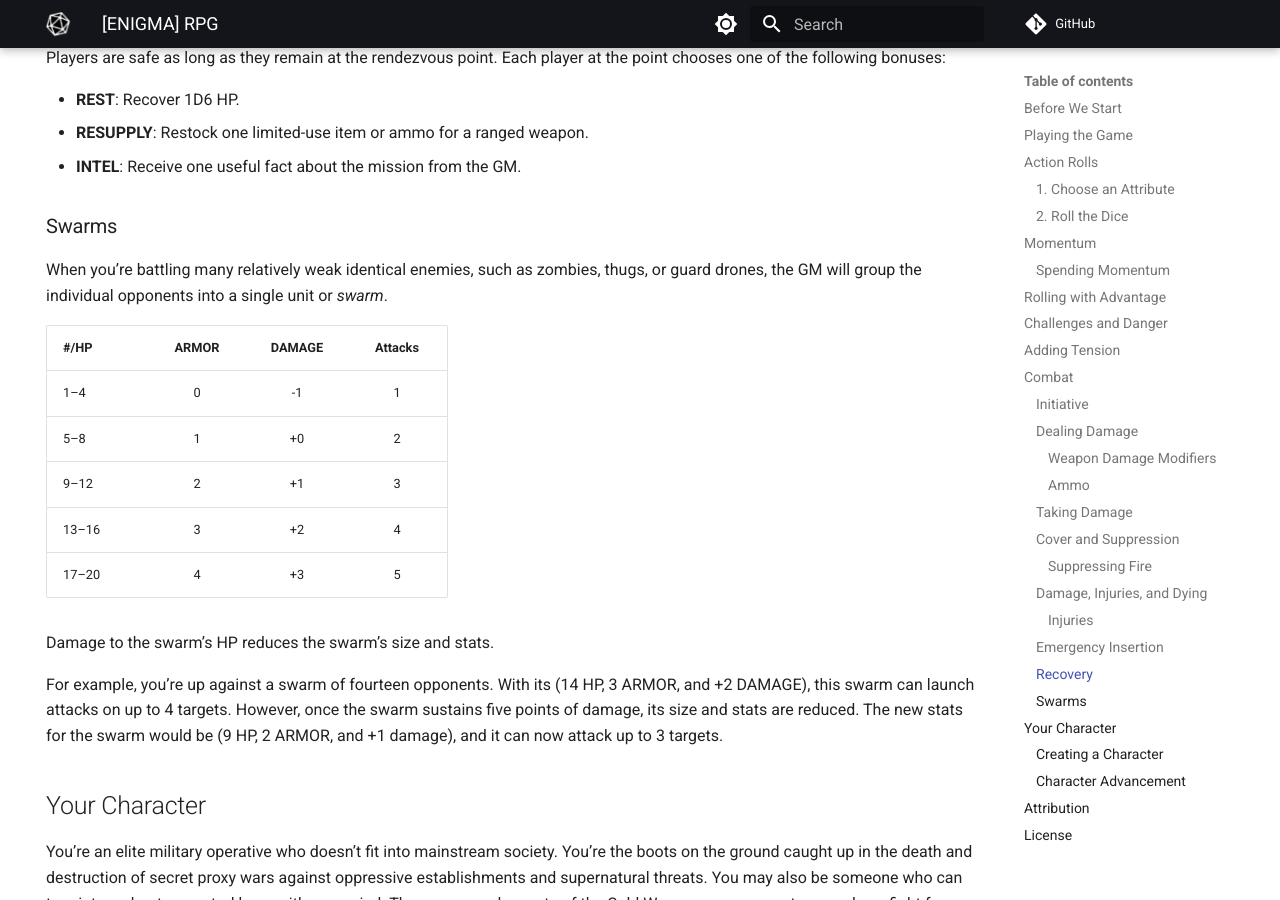
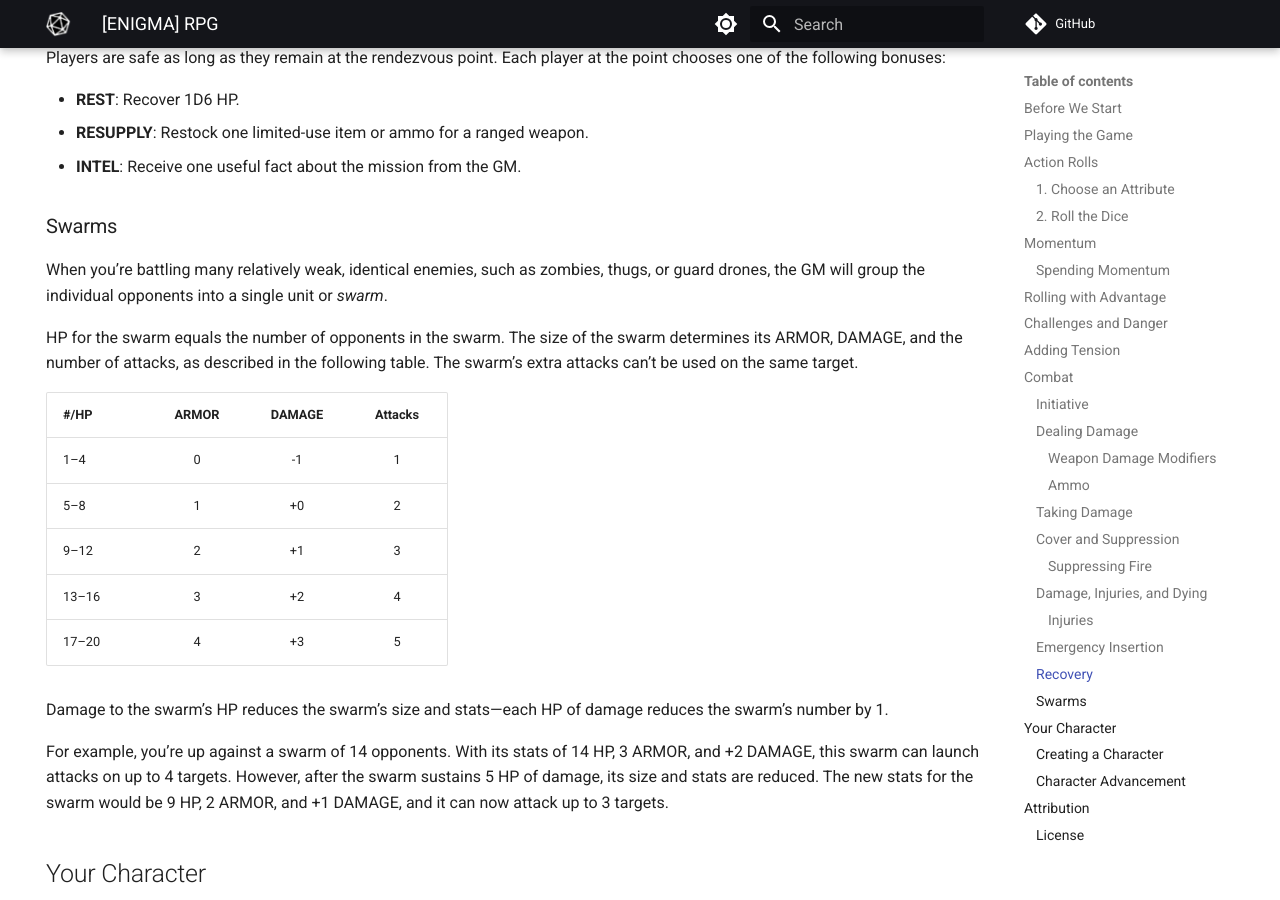
Before and after one commit to joemoose/psiops, an MkDocs documentation site: the page built from docs/index.md, in a window 1280 px wide and 900 px high, scrolled down 6271 px. Built offline with MkDocs 1.6.1 and Material for MkDocs 9.7.7, drawn with Linux system fonts in a browser that asks for light colours; comment, search, counter and statistics services are not loaded; some of the changed text lies outside the part shown.

Commit message:
Update index.md

```diff
--- a/docs/index.md
+++ b/docs/index.md
@@ -219,7 +219,9 @@ Players are safe as long as they remain at the rendezvous point. Each player at
 
 ### Swarms
 
-When you’re battling many relatively weak identical enemies, such as zombies, thugs, or guard drones, the GM will group the individual opponents into a single unit or *swarm*.
+When you’re battling many relatively weak, identical enemies, such as zombies, thugs, or guard drones, the GM will group the individual opponents into a single unit or *swarm*.
+
+HP for the swarm equals the number of opponents in the swarm. The size of the swarm determines its ARMOR, DAMAGE, and the number of attacks, as described in the following table. The swarm’s extra attacks can’t be used on the same target.
 
 | #/HP | ARMOR | DAMAGE | Attacks |
 | :- | :-: | :-: | :-: |
@@ -229,9 +231,9 @@ When you’re battling many relatively weak identical enemies, such as zombies,
 13–16 | 3 | +2 | 4
 17–20 | 4 | +3 | 5
 
-Damage to the swarm’s HP reduces the swarm’s size and stats.
+Damage to the swarm’s HP reduces the swarm’s size and stats—each HP of damage reduces the swarm’s number by 1.
 
-For example, you’re up against a swarm of fourteen opponents. With its (14 HP, 3 ARMOR, and +2 DAMAGE), this swarm can launch attacks on up to 4 targets. However, once the swarm sustains five points of damage, its size and stats are reduced. The new stats for the swarm would be (9 HP, 2 ARMOR, and +1 damage), and it can now attack up to 3 targets.
+For example, you’re up against a swarm of 14 opponents. With its stats of 14 HP, 3 ARMOR, and +2 DAMAGE, this swarm can launch attacks on up to 4 targets. However, after the swarm sustains 5 HP of damage, its size and stats are reduced. The new stats for the swarm would be 9 HP, 2 ARMOR, and +1 DAMAGE, and it can now attack up to 3 targets.
 
 ## Your Character
 
@@ -289,6 +291,6 @@ Additional character *Traits* and *Roles* are based on the following publication
 
 ---
 
-## License
+### License
 
-<a rel="license" href="http://creativecommons.org/licenses/by-sa/4.0/"><img alt="Creative Commons License" style="border-width:0;margin-right:auto;margin-left:auto;display: block" src="https://i.creativecommons.org/l/by-sa/4.0/80x15.png" /></a><br />This work outside the copyrighted material or trademarks of the entities above is licensed under a <a rel="license" href="http://creativecommons.org/licenses/by-sa/4.0/">Creative Commons Attribution-ShareAlike 4.0 International License</a>.
+</br><a rel="license" href="http://creativecommons.org/licenses/by-sa/4.0/"><img alt="Creative Commons License" style="border-width:0;margin-right:auto;margin-left:auto;display: block" src="https://i.creativecommons.org/l/by-sa/4.0/80x15.png" /></a><br />This work outside the copyrighted material or trademarks of the entities above is licensed under a <a rel="license" href="http://creativecommons.org/licenses/by-sa/4.0/">Creative Commons Attribution-ShareAlike 4.0 International License</a>.
```
Also changed, not shown: other parts of docs/index.md (+1 -1 lines).
